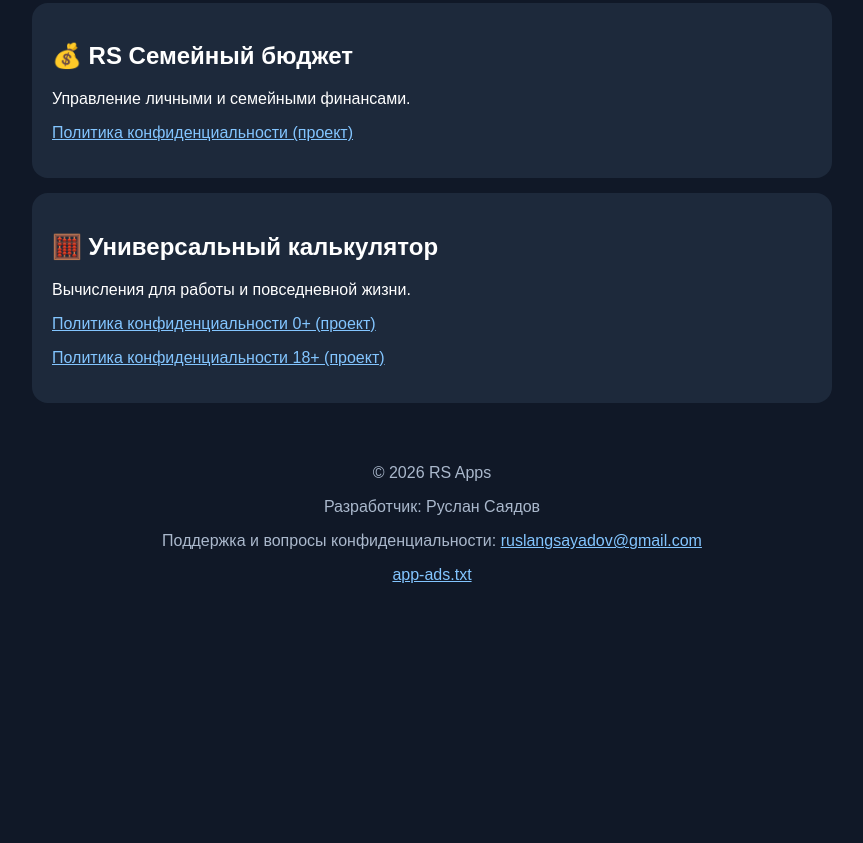
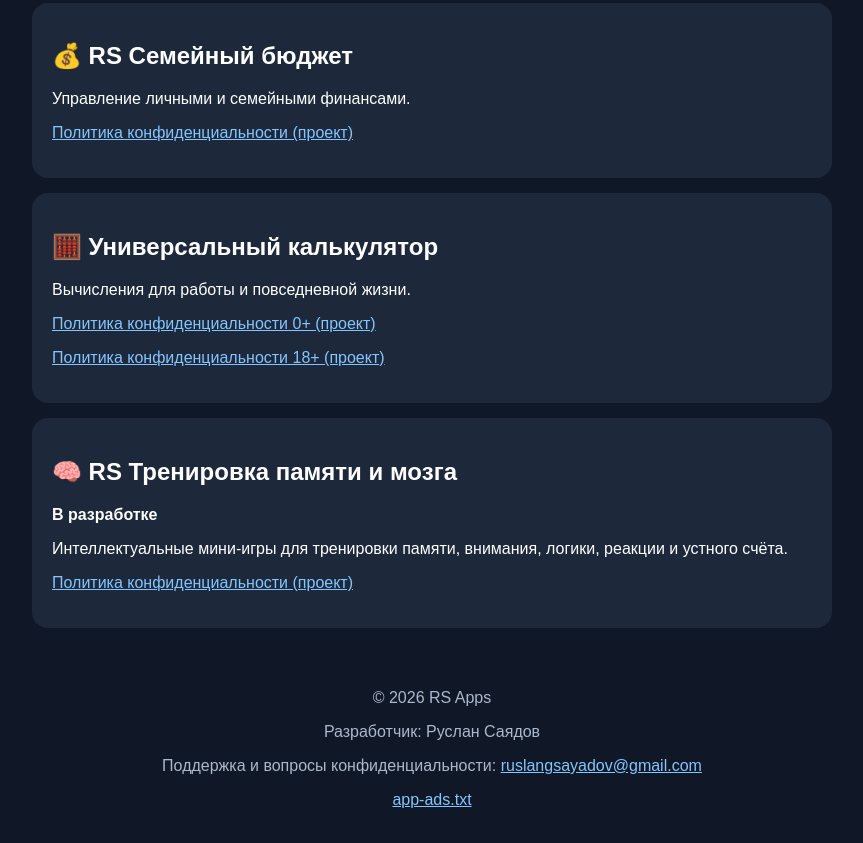
Before and after one commit to ruslangsayadov-hue/ruslangsayadov-hue.github.io, a plain HTML site: page index.html in a window 1280 px wide. Shown: the part 919-1762 px from the top of the page, without its empty margins (208-1071 px from the left). Before the commit the page ends 1557 px from the top, so only its background shows below. Drawn offline with Linux system fonts and the light colour scheme.

Commit message:
Add approved RS Memory Training app to website

```diff
--- a/index.html
+++ b/index.html
@@ -77,6 +77,13 @@ footer {
   <p><a href="privacy-calculator-18plus.html">Политика конфиденциальности 18+ (проект)</a></p>
 </article>
 
+<article>
+  <h2>🧠 RS Тренировка памяти и мозга</h2>
+  <p><strong>В разработке</strong></p>
+  <p>Интеллектуальные мини-игры для тренировки памяти, внимания, логики, реакции и устного счёта.</p>
+  <p><a href="privacy-memory-training.html">Политика конфиденциальности (проект)</a></p>
+</article>
+
 <footer>
   <p>© 2026 RS Apps</p>
   <p>Разработчик: Руслан Саядов</p>
```
